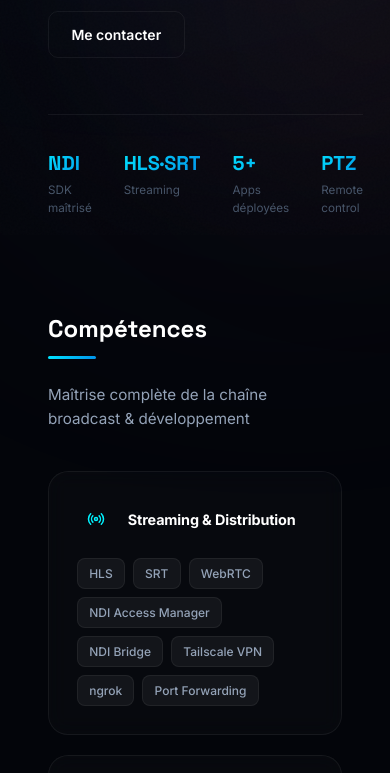
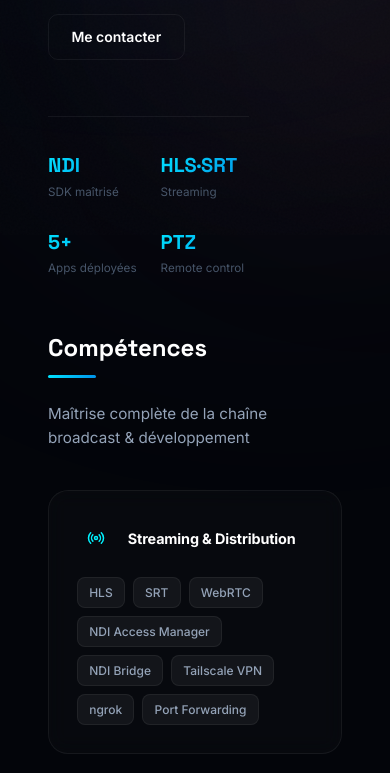
Before and after one commit to djenadimohamedamine-code/elite-by-s, a Next.js app: page / in a window 390 px wide. Shown: the part 609-1382 px from the top of the page. Built offline with nearby package versions, Linux system fonts and the light colour scheme.

Commit message:
responsive_contact_fix

```diff
--- a/src/app/globals.css
+++ b/src/app/globals.css
@@ -310,6 +310,47 @@ a { color: inherit; text-decoration: none; }
   padding: 1rem 0;
   transition: all 0.3s ease;
 }
+/* ── RESPONSIVE FIXES ── */
+@media (max-width: 768px) {
+  :root {
+    --section-gap: 3.5rem;
+  }
+
+  .contact-dashboard {
+    padding: 1.5rem !important;
+  }
+
+  .contact-grid {
+    grid-template-columns: 1fr !important;
+    gap: 1.5rem !important;
+  }
+
+  .email-text {
+    white-space: normal !important;
+    word-break: break-all;
+  }
+
+  .stats-grid {
+    grid-template-columns: repeat(2, 1fr) !important;
+    gap: 1.5rem !important;
+  }
+}
+
+.contact-grid {
+  display: grid;
+  grid-template-columns: repeat(auto-fit, minmax(280px, 1fr));
+  gap: 3rem;
+  align-items: center;
+}
+
+.stats-grid {
+  display: grid;
+  grid-template-columns: repeat(4, auto);
+  gap: 2rem;
+  padding-top: 2rem;
+  border-top: 1px solid var(--border);
+  width: fit-content;
+}
 .nav.scrolled {
   background: rgba(8,11,20,0.9);
   backdrop-filter: blur(20px);
--- a/src/app/page.tsx
+++ b/src/app/page.tsx
@@ -369,10 +369,7 @@ export default function Portfolio() {
           </div>
 
           {/* Stats */}
-          <div style={{
-            display: "grid", gridTemplateColumns: "repeat(4, auto)", gap: "2rem",
-            paddingTop: "2rem", borderTop: "1px solid var(--border)", width: "fit-content",
-          }}>
+          <div className="stats-grid">
             {[
               { value: "NDI", label: "SDK maîtrisé" },
               { value: "HLS·SRT", label: "Streaming" },
@@ -611,7 +608,7 @@ export default function Portfolio() {
           <p className="section-subtitle">Collaborations broadcast, développement ou consulting réseau</p>
 
           <div className="contact-dashboard card-hover" style={{ maxWidth: 800, margin: "0 auto" }}>
-            <div style={{ position: "relative", zIndex: 1, display: "grid", gridTemplateColumns: "repeat(auto-fit, minmax(300px, 1fr))", gap: "3rem", alignItems: "center" }}>
+            <div className="contact-grid" style={{ position: "relative", zIndex: 1 }}>
               <div>
                 <h3 style={{ fontSize: "1.5rem", color: "var(--text-primary)", marginBottom: "1rem", display: "flex", alignItems: "center", gap: "0.75rem" }}>
                   <Zap size={24} color="var(--accent-cyan)" />
@@ -650,7 +647,7 @@ export default function Portfolio() {
                   </div>
                   <div style={{ display: "flex", flexDirection: "column", alignItems: "flex-start", lineHeight: "1.3", overflow: "hidden" }}>
                     <span style={{ fontSize: "0.75rem", color: "var(--text-muted)", textTransform: "uppercase", letterSpacing: "0.05em" }}>Email Professionnel</span>
-                    <span style={{ fontSize: "0.85rem", color: "var(--text-primary)", fontWeight: 500, whiteSpace: "nowrap", textOverflow: "ellipsis" }}>djenadimohamedamine@gmail.com</span>
+                    <span className="email-text" style={{ fontSize: "0.85rem", color: "var(--text-primary)", fontWeight: 500 }}>djenadimohamedamine@gmail.com</span>
                   </div>
                 </a>
 
```
